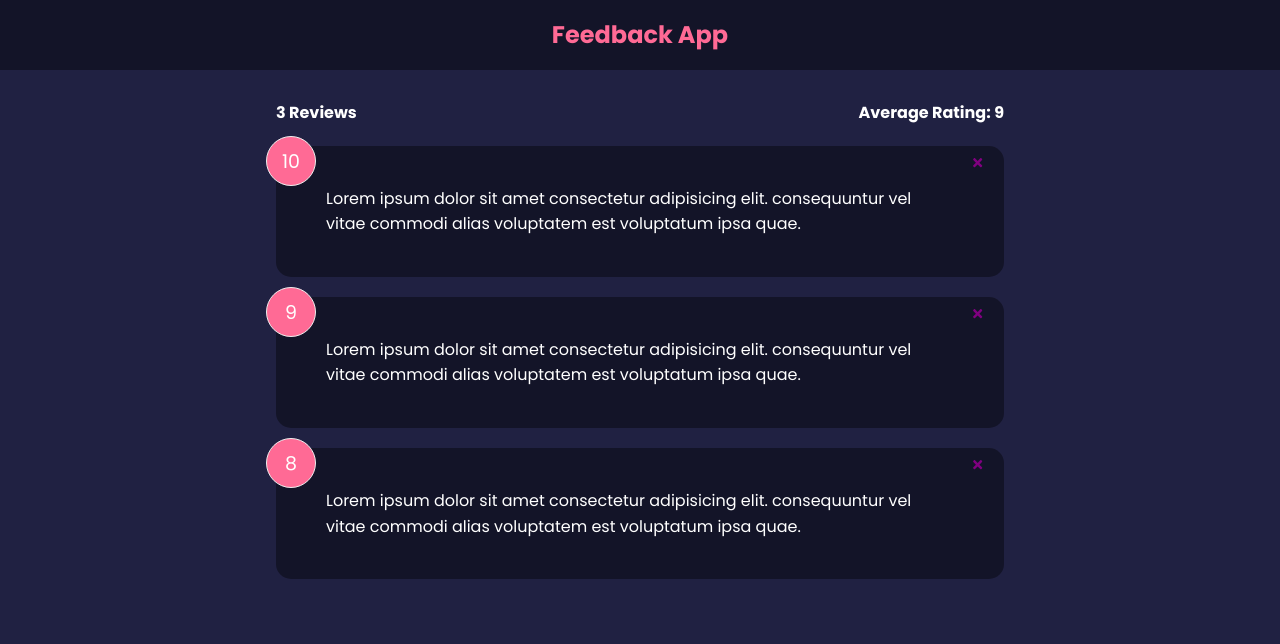
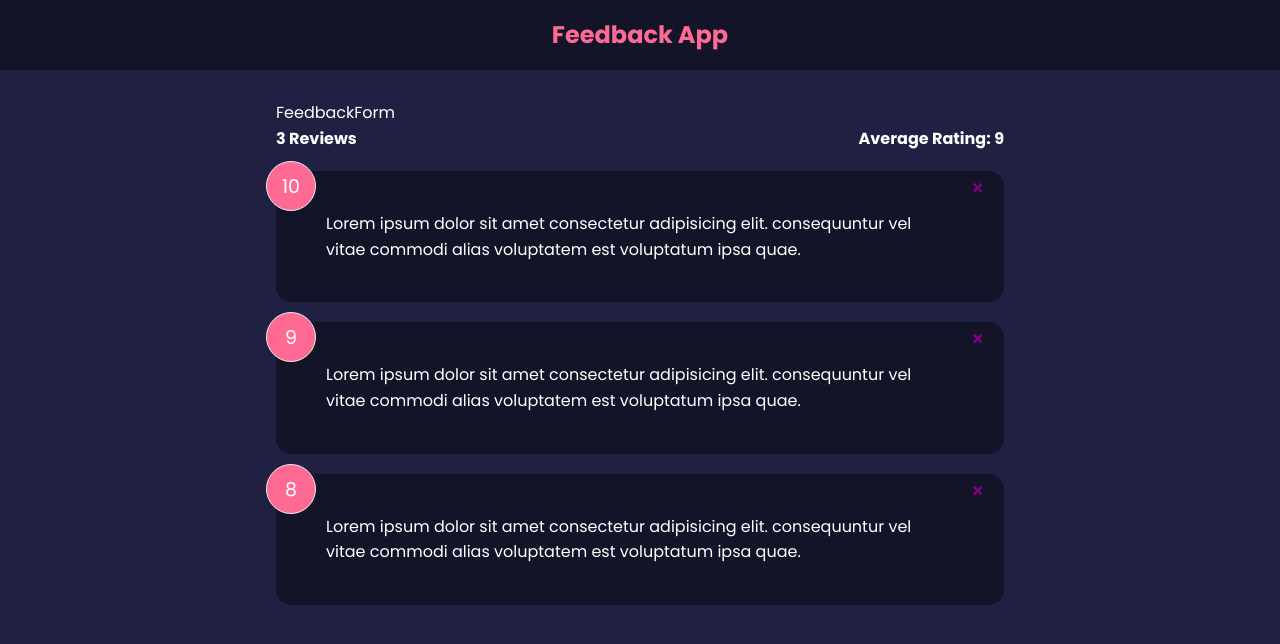
Before and after one commit to johnlundy94/feedback-app, a React (Create React App) app: page / in a window 1280 px wide. Shown: the top 644 px of the page. Built offline with nearby package versions, Linux system fonts and the light colour scheme; the HTML template or start-up script is replaced by a standard one.

Commit message:
Starting FeedbackForm

```diff
--- a/src/App.js
+++ b/src/App.js
@@ -3,6 +3,7 @@ import Header from "./components/Header";
 import FeedbackList from "./components/FeedbackList";
 import FeedbackData from "./data/feedbackData";
 import FeedbackStats from "./components/FeedbackStats";
+import FeedbackForm from "./components/FeedbackForm";
 
 function App() {
   const [feedback, setFeedback] = useState(FeedbackData);
@@ -16,6 +17,7 @@ function App() {
     <>
       <Header />
       <div className="container">
+        <FeedbackForm />
         <FeedbackStats feedback={feedback} />
         <FeedbackList feedback={feedback} handleDelete={deleteFeedback} />
       </div>
--- /dev/null
+++ b/src/components/FeedbackForm.jsx
@@ -0,0 +1,5 @@
+function FeedbackForm() {
+  return <div>FeedbackForm</div>;
+}
+
+export default FeedbackForm;
```
